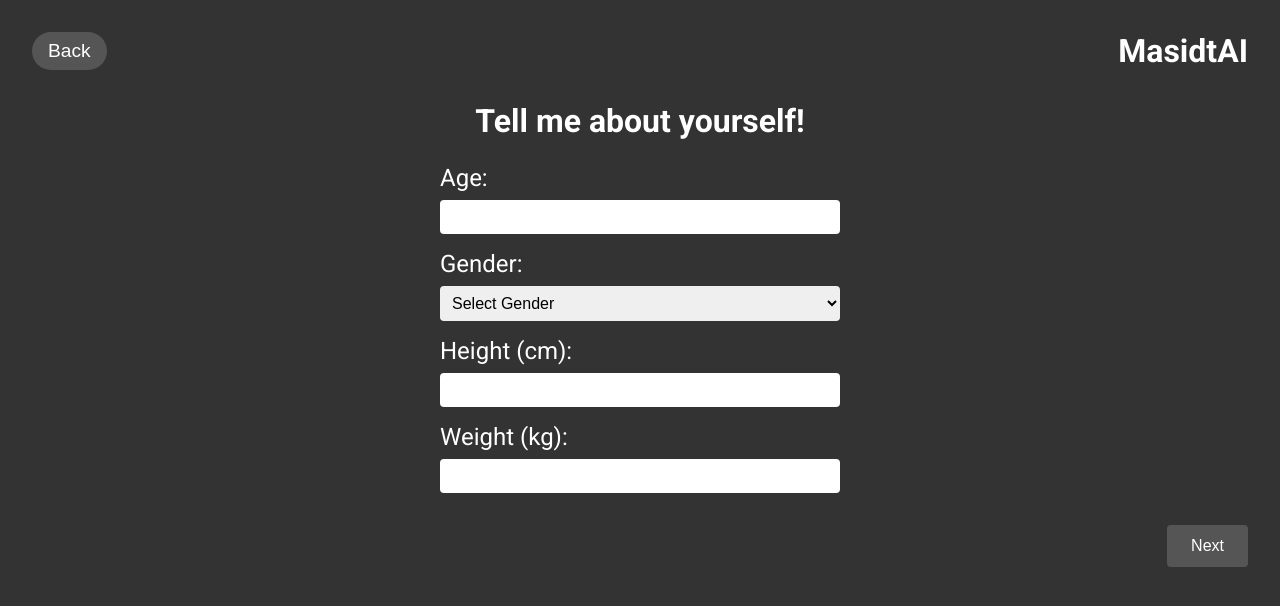
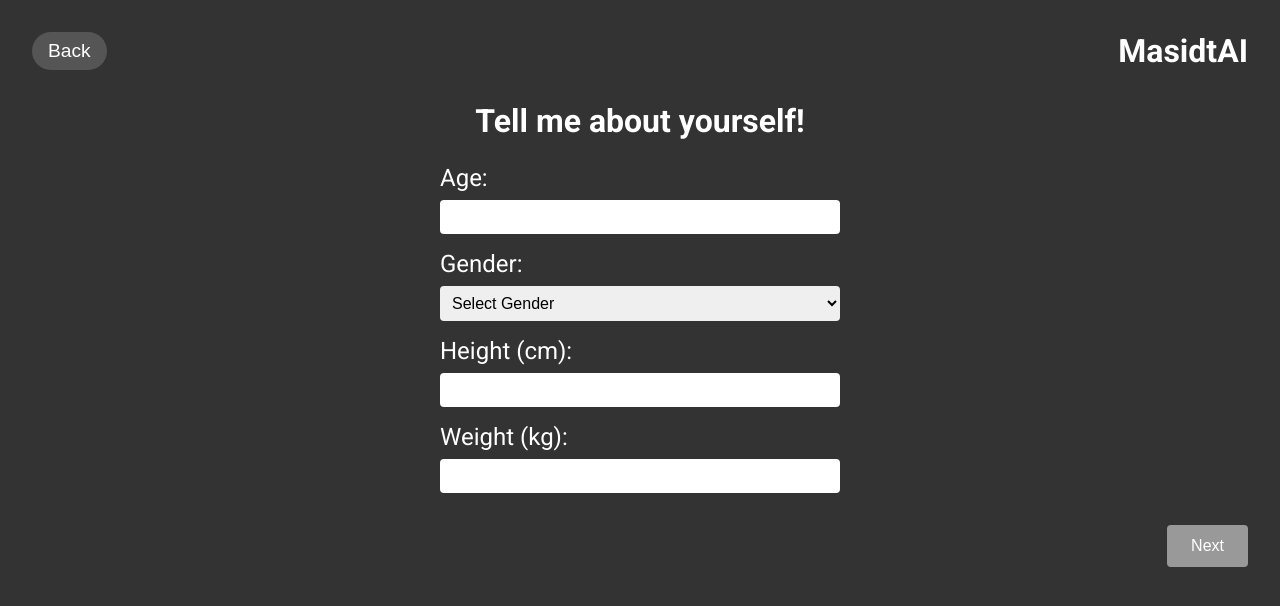
Before and after one commit to jong01045/MasitdAI, a React (Create React App) app: page / in a window 1280 px wide. Both pictures are taken after a click on the button "Start Now". Shown: the top 606 px of the page. Built offline with nearby package versions, Linux system fonts and the light colour scheme.

Commit message:
Next button  now ensures the user to fill out the form rather than displaying an error msg

```diff
--- a/src/frontend/DemographicPage.css
+++ b/src/frontend/DemographicPage.css
@@ -97,13 +97,22 @@
   font-size: 1rem;
 }
 
-.next-button:hover {
-  background-color: #777;
-}
-
 .error-message {
   color: red;
   font-size: 0.8rem;
   margin-top: 4px;
   margin-bottom: 1px;
 }
+
+.next-button:disabled {
+  background-color: #999;
+  cursor: default;
+}
+
+.next-button:not(:disabled):hover {
+  background-color: #555;
+}
+
+.next-button:hover {
+  background-color: #777;
+}
--- a/src/frontend/DemographicPage.js
+++ b/src/frontend/DemographicPage.js
@@ -4,6 +4,13 @@ import './DemographicPage.css';
 
 function DemographicPage({ onBack, onNext, demographicData, updateDemographic, updateDemoError}) {
   const [errors, setErrors] = useState({});
+
+  const isFormValid =
+    demographicData.age &&
+    demographicData.gender &&
+    demographicData.height &&
+    demographicData.weight &&
+    Object.keys(errors).length === 0;
 
   const handleChange = (e) => {
     console.log("Change occured");
@@ -114,7 +121,7 @@ function DemographicPage({ onBack, onNext, demographicData, updateDemographic, u
 
       {/* Footer with Next button */}
       <div className="demographic-footer">
-        <button className="next-button" onClick={handleSubmit}>Next</button>
+        <button className="next-button" onClick={handleSubmit} disabled={!isFormValid} >Next</button>
       </div>
     </div>
   );
--- a/src/frontend/GymExperiencePage.css
+++ b/src/frontend/GymExperiencePage.css
@@ -84,6 +84,17 @@
     background-color: #777;
   }
 
+  .next-button:disabled {
+    background-color: #999;
+    color: #fff;
+    cursor: default; /* Use default arrow cursor */
+    opacity: 1;      /* No visual fading */
+  }
+
+  .next-button:not(:disabled):hover {
+    background-color: #999;
+  }
+
   .error-message {
     color: red;
     font-size: 0.8rem;
--- a/src/frontend/GymExperiencePage.js
+++ b/src/frontend/GymExperiencePage.js
@@ -30,6 +30,8 @@ function GymExperiencePage({ onBack, onNext, gymExpData, updateGymExperience, up
 
   };
 
+  const isFormValid = gymExpData !== "" && Object.keys(errors).length === 0;
+
   return (
     <div className="gym-experience-page">
       <div className="gym-header">
@@ -57,7 +59,7 @@ function GymExperiencePage({ onBack, onNext, gymExpData, updateGymExperience, up
         {errors.exp && <p className="error-message">{errors.exp}</p>}
       </form>
       <div className="gym-footer">
-        <button className="next-button" onClick={handleSubmit}>Next</button>
+        <button className="next-button" onClick={handleSubmit} disabled={!isFormValid} >Next</button>
       </div>
     </div>
   );
```
